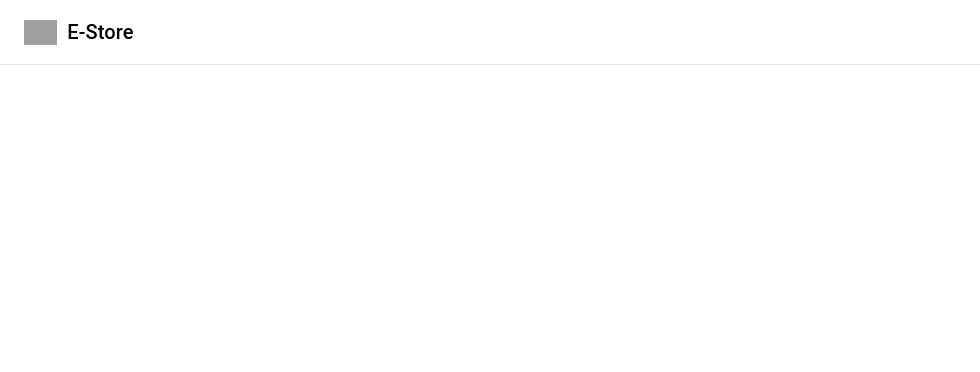
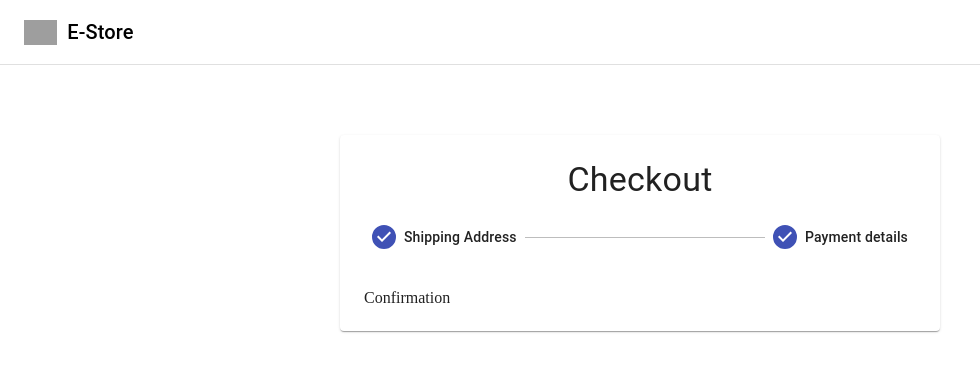
Before and after one commit to Abnvzepp/e-commerce, a React (Create React App) app: page /checkout in a window 1280 px wide. Shown: the top 372 px of the page, without its empty margins (0-980 px from the left). Built offline with nearby package versions, Linux system fonts and the light colour scheme; no server answers; grey boxes are pictures that could not be loaded.

Commit message:
checkout form done

```diff
--- a/src/App.js
+++ b/src/App.js
@@ -1,6 +1,6 @@
 import React, { useState, useEffect } from 'react'
 import { commerce } from './lib/commerce';
-import { Products, Navbar, Cart } from './components';
+import { Products, Navbar, Cart, Checkout } from './components';
 import{ BrowserRouter as Router, Switch, Route} from 'react-router-dom';
 
 const App = () => {
@@ -43,6 +43,9 @@
             <Route exact path="/cart">
                 <Cart cart={cart} />
             </Route>
+            <Route exact path="/checkout">
+                <Checkout />
+            </Route>
           </Switch>
       </div>
     </Router>
--- a/src/components/cart/Cart.js
+++ b/src/components/cart/Cart.js
@@ -28,7 +28,7 @@
                     <Typography variant="h4">Subtotal: {cart.subtotal.formatted_with_symbol}</Typography>
                     <div>
                         <Button className={classes.emptyButton} variant="contained" size="large" type="button" color="secondary">Empty Cart</Button>
-                        <Button className={classes.checkoutButton} variant="contained" size="large" type="button" color="primary">Checkout</Button>
+                        <Button component={Link} to="/checkout" className={classes.checkoutButton} variant="contained" size="large" type="button" color="primary">Checkout</Button>
                     </div>
             </div>
         </>
--- /dev/null
+++ b/src/components/checkoutForm/AddressForm.js
@@ -0,0 +1,11 @@
+import React from 'react'
+
+const AddressForm = () => {
+    return (
+        <div>
+            Address Form
+        </div>
+    )
+}
+
+export default AddressForm
--- /dev/null
+++ b/src/components/checkoutForm/PaymentForm.js
@@ -0,0 +1,11 @@
+import React from 'react'
+
+const PaymentForm = () => {
+    return (
+        <div>
+            Payment Form
+        </div>
+    )
+}
+
+export default PaymentForm
--- /dev/null
+++ b/src/components/checkoutForm/checkout/Checkout.js
@@ -0,0 +1,39 @@
+import React, {useState} from 'react'
+import { Paper, Stepper, Step, StepLabel, Typography, CircularProgress, Divider, Button } from '@material-ui/core'
+import AddressForm from '../AddressForm';
+import PaymentForm from '../PaymentForm';
+
+import useStyles from './styles.js';
+
+const steps = ['Shipping Address', 'Payment details'];
+
+const Checkout = () => {
+    const classes = useStyles();
+
+    const [activeStep, setActiveStep] = useState(2);
+
+    const Form =() => activeStep === 0 ? <AddressForm /> : <PaymentForm />
+
+    const Confirmation =() => ( <div>Confirmation</div>)
+
+    return (
+        <div>
+            <div className={classes.toolbar} />
+                <main className={classes.layout}>
+                    <Paper className={classes.paper}>
+                        <Typography variant="h4" align="center">Checkout</Typography>
+                        <Stepper activeStep={activeStep} className={classes.stepper}>
+                            {steps.map((step) => (
+                                <Step key={step}>
+                                   <StepLabel>{step}</StepLabel>
+                                </Step>
+                            ))}
+                        </Stepper>
+                        {activeStep === steps.length ? <Confirmation /> : <Form /> }
+                    </Paper>
+                </main>
+        </div>
+    )
+}
+
+export default Checkout
--- /dev/null
+++ b/src/components/checkoutForm/checkout/styles.js
@@ -0,0 +1,52 @@
+import { makeStyles } from '@material-ui/core/styles';
+
+export default makeStyles((theme) => ({
+  appBar: {
+    position: 'relative',
+  },
+  toolbar: theme.mixins.toolbar,
+  layout: {
+    marginTop: '5%',
+    width: 'auto',
+    marginLeft: theme.spacing(2),
+    marginRight: theme.spacing(2),
+    [theme.breakpoints.up(600 + theme.spacing(2) * 2)]: {
+      width: 600,
+      marginLeft: 'auto',
+      marginRight: 'auto',
+    },
+  },
+  paper: {
+    marginTop: theme.spacing(3),
+    marginBottom: theme.spacing(3),
+    padding: theme.spacing(2),
+    [theme.breakpoints.down('xs')]: {
+      width: '100%',
+      marginTop: 60,
+    },
+    [theme.breakpoints.up(600 + theme.spacing(3) * 2)]: {
+      marginTop: theme.spacing(6),
+      marginBottom: theme.spacing(6),
+      padding: theme.spacing(3),
+    },
+  },
+  stepper: {
+    padding: theme.spacing(3, 0, 5),
+  },
+  buttons: {
+    display: 'flex',
+    justifyContent: 'flex-end',
+  },
+  button: {
+    marginTop: theme.spacing(3),
+    marginLeft: theme.spacing(1),
+  },
+  divider: {
+    margin: '20px 0',
+  },
+  spinner: {
+    display: 'flex',
+    justifyContent: 'center',
+    alignItems: 'center',
+  },
+}));
--- a/src/components/index.js
+++ b/src/components/index.js
@@ -1,3 +1,4 @@
 export { default as Navbar } from './navbar/Navbar';
 export { default as Products } from './products/Products';
 export { default as Cart } from './cart/Cart';
+export { default as Checkout } from './checkoutForm/checkout/Checkout';
```
